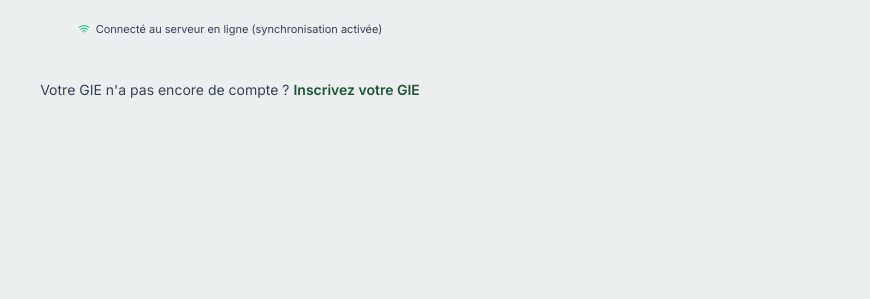
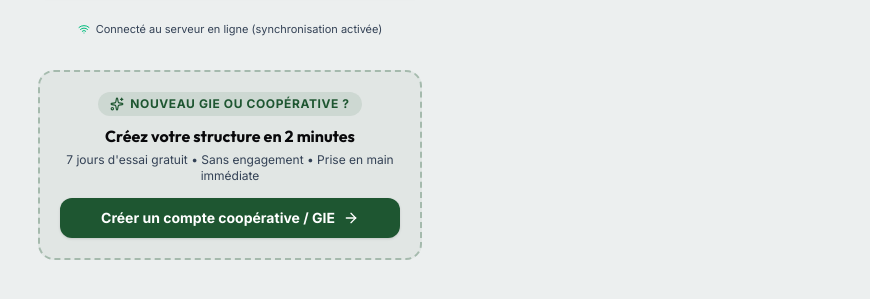
Before and after one commit to kaneabdel-droid/siggie, a Next.js app: page /login in a window 1280 px wide. Shown: the part 411-710 px from the top of the page, without its empty margins (410-1280 px from the left). Built offline with nearby package versions, Linux system fonts and the light colour scheme; no server answers.

Commit message:
ui(auth): valorisation et haute visibilite des liens de creation d entreprise et inscription

```diff
--- a/app/login/page.tsx
+++ b/app/login/page.tsx
@@ -2,6 +2,7 @@ import LanguageSelector from '@/components/LanguageSelector'
 import ClientLoginForm from './ClientLoginForm'
 import { getDictionary, getLocale } from '@/dictionaries'
 import { pageSuivante } from '@/lib/suite'
+import { Sparkles, ArrowRight } from 'lucide-react'
 
 export default async function LoginPage({ searchParams }: { searchParams: Promise<{ message?: string, next?: string }> }) {
   const params = await searchParams
@@ -27,23 +28,34 @@ export default async function LoginPage({ searchParams }: { searchParams: Promis
 
       <div className="mt-8 sm:mx-auto sm:w-full sm:max-w-sm">
         {message && (
-          <div className={`mb-6 p-4 rounded-md text-sm font-medium text-center ${
-            message.includes('succès') || message.includes('Vérifiez')
+          <div className={`mb-6 p-4 rounded-md text-sm font-medium text-center ${message.includes('succès') || message.includes('Vérifiez')
               ? 'bg-primary/10 text-primary border border-primary/20'
               : 'bg-danger/10 text-danger border border-danger/20'
-          }`}>
+            }`}>
             {message}
           </div>
         )}
 
         <ClientLoginForm dict={dict} next={next} />
 
-        <p className="mt-10 text-center text-sm text-foreground-muted">
-          {dict.auth.login.no_account}{' '}
-          <a href={next ? `/signup?next=${encodeURIComponent(next)}` : '/signup'} className="font-semibold leading-6 text-primary hover:text-primary-hover">
-            {dict.auth.login.signup}
+        <div className="mt-8 rounded-2xl border-2 border-dashed border-primary/30 bg-primary/5 p-5 text-center transition-all hover:border-primary/50 hover:bg-primary/[0.08]">
+          <div className="inline-flex items-center gap-1.5 px-3 py-1 rounded-full bg-primary/10 text-primary text-xs font-bold uppercase tracking-wider mb-2">
+            <Sparkles className="w-3.5 h-3.5" /> Nouveau GIE ou coopérative ?
+          </div>
+          <h3 className="font-heading font-bold text-foreground text-base">
+            Créez votre structure en 2 minutes
+          </h3>
+          <p className="text-xs text-foreground-muted mt-1">
+            7 jours d&apos;essai gratuit • Sans engagement • Prise en main immédiate
+          </p>
+          <a
+            href={next ? `/signup?next=${encodeURIComponent(next)}` : '/signup'}
+            className="mt-3.5 inline-flex items-center justify-center gap-2 w-full py-2.5 px-4 rounded-xl bg-primary text-white text-sm font-bold shadow-sm hover:bg-primary-hover hover:shadow transition-all group"
+          >
+            <span>Créer un compte coopérative / GIE</span>
+            <ArrowRight className="w-4 h-4 transition-transform group-hover:translate-x-0.5" />
           </a>
-        </p>
+        </div>
       </div>
     </div>
   )
--- a/app/page.tsx
+++ b/app/page.tsx
@@ -74,6 +74,22 @@ export default async function LandingPage({
               <p className="mt-4 text-xl md:text-2xl text-foreground-muted mb-10 leading-relaxed">
                 {dict.landing.hero.desc}
               </p>
+              <div className="flex flex-col sm:flex-row items-center justify-center gap-4 mt-8">
+                <Link
+                  href="/signup"
+                  className="w-full sm:w-auto inline-flex items-center justify-center gap-2 rounded-xl bg-primary px-8 py-4 text-base font-bold text-white shadow-lg shadow-primary/25 hover:bg-primary-hover hover:scale-[1.02] transition-all"
+                >
+                  <Package className="w-5 h-5" />
+                  <span>Créer mon entreprise (Essai gratuit 7j)</span>
+                  <ArrowRight className="w-4 h-4" />
+                </Link>
+                <Link
+                  href="/decouvrir-siggie"
+                  className="w-full sm:w-auto inline-flex items-center justify-center gap-2 rounded-xl border border-surface-border bg-surface px-6 py-4 text-base font-semibold text-foreground hover:bg-surface-hover hover:border-primary/40 transition-all"
+                >
+                  <span>Découvrir la plateforme</span>
+                </Link>
+              </div>
             </div>
           </div>
           {/* Background decorative elements */}
--- a/components/ClientNavbar.tsx
+++ b/components/ClientNavbar.tsx
@@ -2,7 +2,7 @@
 
 import Link from 'next/link'
 import Image from 'next/image'
-import { Menu, X, ChevronDown, LogIn, WifiOff } from 'lucide-react'
+import { Menu, X, ChevronDown, LogIn, WifiOff, Sparkles } from 'lucide-react'
 import { useState, useEffect } from 'react'
 import LanguageSelector from '@/components/LanguageSelector'
 import OfflineLandingBanner from './offline/OfflineLandingBanner'
@@ -109,20 +109,21 @@ export default function ClientNavbar({
                 <span>Connexion Hors-Ligne</span>
               </Link>
             ) : isSiggieOnly ? (
-              /* Mode SIGGIE DIRECT : Bouton Connexion directe */
+              /* Mode SIGGIE DIRECT : Boutons Connexion et Inscription */
               <div className="flex items-center gap-2">
                 <Link
                   href="/login"
-                  className="inline-flex items-center gap-1.5 rounded-full bg-primary px-4 py-2 text-xs sm:text-sm font-bold text-white shadow-sm hover:bg-primary-hover focus-visible:outline-2 focus-visible:outline-offset-2 focus-visible:outline-primary transition-all"
+                  className="inline-flex items-center gap-1.5 rounded-full border border-surface-border px-3.5 py-1.5 sm:px-4 sm:py-2 text-xs sm:text-sm font-semibold text-foreground hover:border-primary hover:text-primary transition-all"
                 >
                   <LogIn className="w-4 h-4" />
                   <span>Connexion</span>
                 </Link>
                 <Link
-                  href="/tarifs"
-                  className="hidden sm:inline-flex items-center gap-1 rounded-full border border-surface-border px-3.5 py-1.5 text-xs font-semibold text-foreground hover:border-primary hover:text-primary transition-all"
+                  href="/signup"
+                  className="inline-flex items-center gap-1.5 rounded-full bg-primary px-3.5 py-1.5 sm:px-4 sm:py-2 text-xs sm:text-sm font-bold text-white shadow-sm hover:bg-primary-hover focus-visible:outline-2 focus-visible:outline-offset-2 focus-visible:outline-primary transition-all"
                 >
-                  S&apos;abonner
+                  <Sparkles className="w-4 h-4" />
+                  <span>Créer mon GIE</span>
                 </Link>
               </div>
             ) : (
@@ -208,7 +209,10 @@ export default function ClientNavbar({
               <Link href="/decouvrir-siggie" onClick={() => setMobileMenuOpen(false)} className="block text-base font-semibold text-primary">
                 Découvrir SIGGIE
               </Link>
-              <Link href="/login" onClick={() => setMobileMenuOpen(false)} className="block w-full text-center rounded-xl bg-primary py-2.5 text-sm font-bold text-white shadow-sm">
+              <Link href="/signup" onClick={() => setMobileMenuOpen(false)} className="block w-full text-center rounded-xl bg-primary py-2.5 text-sm font-bold text-white shadow-sm">
+                Créer mon GIE (Essai gratuit)
+              </Link>
+              <Link href="/login" onClick={() => setMobileMenuOpen(false)} className="block w-full text-center rounded-xl border border-surface-border py-2 text-sm font-semibold text-foreground hover:bg-surface">
                 Connexion SIGGIE
               </Link>
               <Link href="/tarifs" onClick={() => setMobileMenuOpen(false)} className="block text-base font-medium text-foreground hover:text-primary">
```
